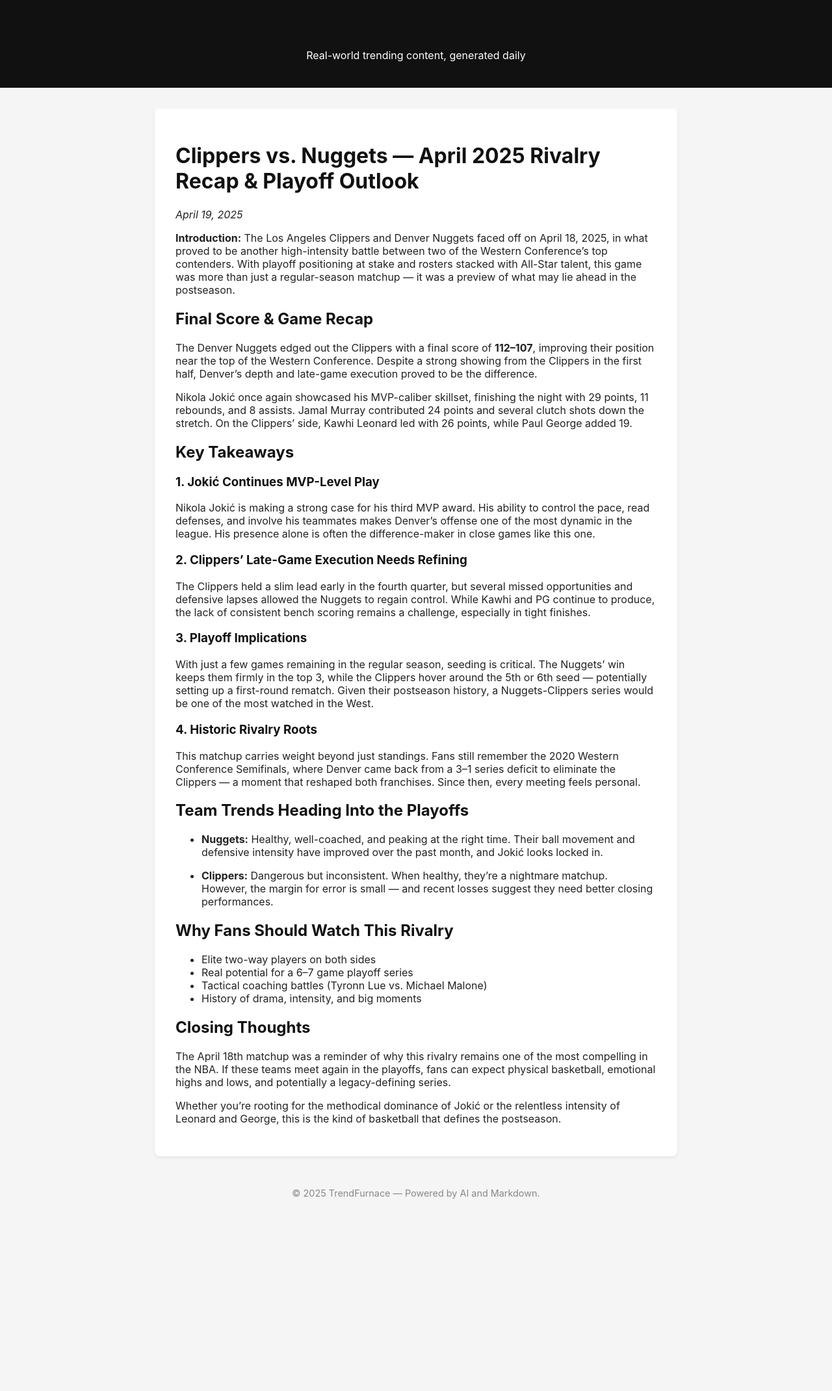
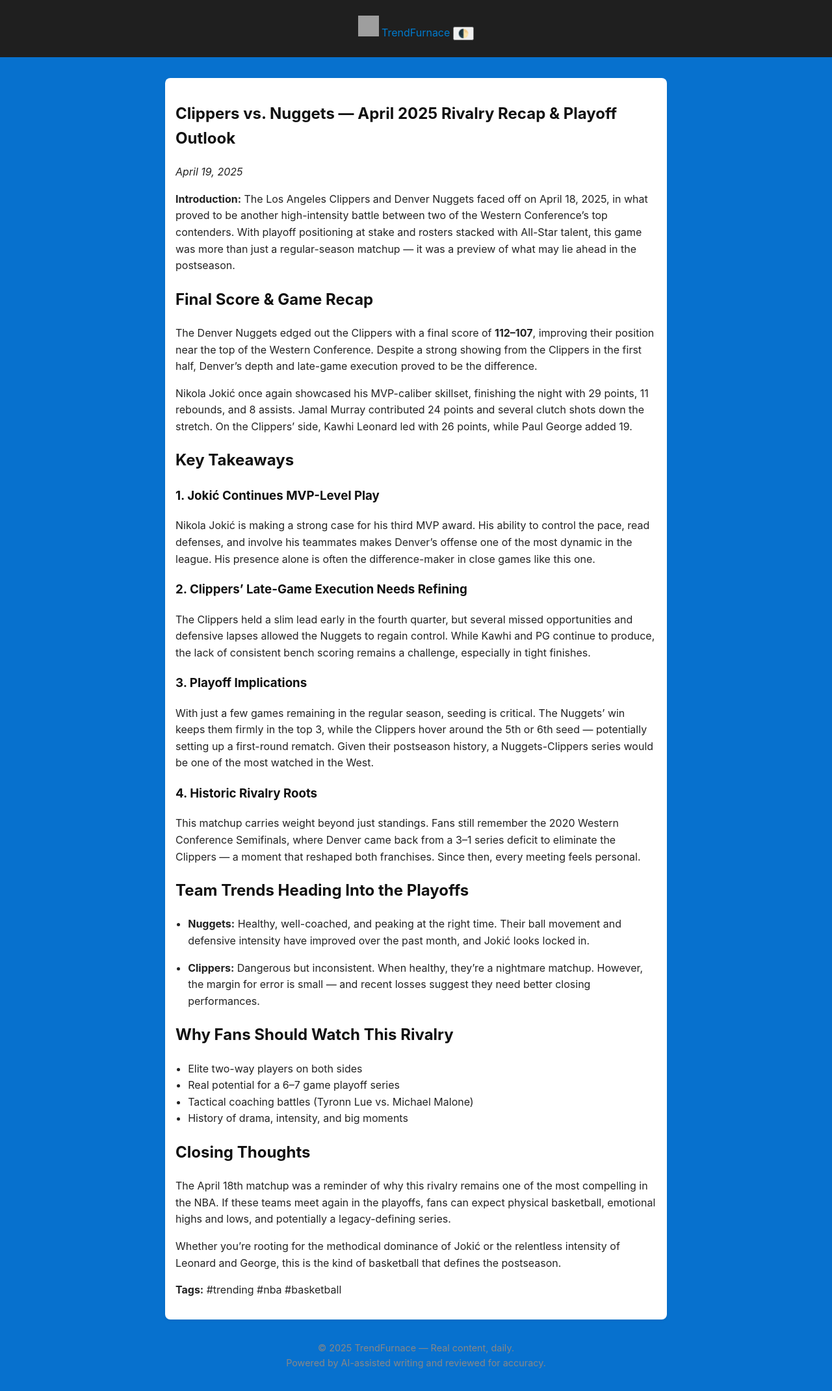
Before and after one commit to Monsieur-Nico/trendfurnace-blog, a Jekyll site: the page built from _posts/2025-04-19-clippers-vs-nuggets.md, in a window 1280 px wide. Shown: the whole page at 65% size. Built offline with Jekyll 4.4.1, drawn with Linux system fonts in a browser that asks for light colours; before the commit the page ends 1892 px from its top, so only the background shows below that; grey boxes are pictures that could not be loaded.

Commit message:
Improve single post layout with tags, better formatting, and SEO meta

```diff
--- a/_layouts/post.html
+++ b/_layouts/post.html
@@ -1,77 +1,57 @@
 <!DOCTYPE html>
-<html lang="en">
+<html lang="en" data-theme="light">
 
 <head>
   <meta charset="UTF-8">
   <meta name="viewport" content="width=device-width, initial-scale=1">
   <title>{{ page.title }} | TrendFurnace</title>
-  <style>
-    body {
-      font-family: -apple-system, BlinkMacSystemFont, "Segoe UI", Roboto, Helvetica, Arial, sans-serif;
-      background-color: #f5f5f5;
-      color: #222;
-      margin: 0;
-      padding: 0;
-    }
-
-    header {
-      background: #111;
-      color: #fff;
-      padding: 1.5rem;
-      text-align: center;
-    }
-
-    header h1 {
-      margin: 0;
-      font-size: 1.8rem;
-    }
-
-    main {
-      max-width: 740px;
-      margin: 2rem auto;
-      background: #fff;
-      padding: 2rem;
-      border-radius: 8px;
-      box-shadow: 0 2px 4px rgba(0, 0, 0, 0.08);
-    }
-
-    h1,
-    h2,
-    h3 {
-      color: #111;
-    }
-
-    footer {
-      text-align: center;
-      color: #888;
-      font-size: 0.9rem;
-      margin: 3rem 0;
-    }
-
-    a {
-      color: #007acc;
-      text-decoration: none;
-    }
-
-    a:hover {
-      text-decoration: underline;
-    }
-  </style>
+  <meta name="description" content="{{ page.excerpt | strip_html | truncate: 160 }}">
+  <link rel="stylesheet" href="{{ site.baseurl }}/assets/css/style.css">
 </head>
 
 <body>
   <header>
-    <h1>TrendFurnace</h1>
-    <p>Real-world trending content, generated daily</p>
+    <a href="{{ site.baseurl }}/" class="logo">
+      <img src="{{ site.baseurl }}/assets/images/logo.svg" alt="TrendFurnace Logo" width="32" height="32">
+      <span>TrendFurnace</span>
+    </a>
+    <button class="toggle-theme" onclick="toggleTheme()">🌓</button>
   </header>
+
   <main>
-    <h1>{{ page.title }}</h1>
-    <p><em>{{ page.date | date: "%B %-d, %Y" }}</em></p>
-    {{ content }}
+    <article class="post">
+      <h1>{{ page.title }}</h1>
+      <p><em>{{ page.date | date: "%B %d, %Y" }}</em></p>
+      {{ content }}
+      {% if page.tags %}
+      <p><strong>Tags:</strong>
+        {% for tag in page.tags %}
+        <span class="tag">#{{ tag }}</span>
+        {% endfor %}
+      </p>
+      {% endif %}
+    </article>
   </main>
+
   <footer>
-    © 2025 TrendFurnace — Powered by AI and Markdown.
+    &copy; 2025 TrendFurnace — Real content, daily.<br>
+    Powered by AI-assisted writing and reviewed for accuracy.
   </footer>
+
+  <script>
+    function toggleTheme() {
+      const html = document.documentElement;
+      const newTheme = html.getAttribute('data-theme') === 'dark' ? 'light' : 'dark';
+      html.setAttribute('data-theme', newTheme);
+      localStorage.setItem('theme', newTheme);
+    }
+
+    // Load saved theme on visit
+    (function() {
+      const saved = localStorage.getItem('theme');
+      if (saved) document.documentElement.setAttribute('data-theme', saved);
+    })();
+  </script>
 </body>
 
 </html>
```
